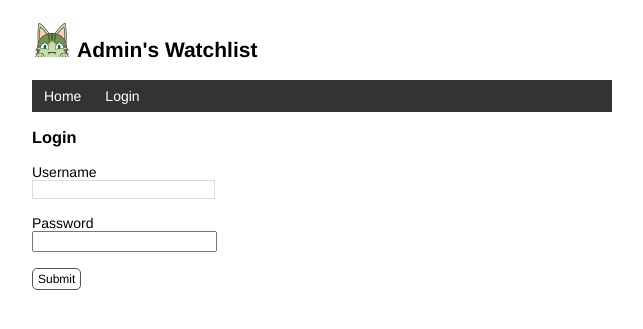
After one commit to happily655/watchlist, a Flask app: page /login in a window 1280 px wide. The commit adds this page. Shown: the top 329 px of the page, without its empty margins (318-961 px from the left). Run offline with Flask 2, Linux system fonts and the light colour scheme; data comes from the database, SQL or seed files in the repository; both versions use the stored data as it was after the commit.

Commit message:
user authentication

```diff
--- a/app.py
+++ b/app.py
@@ -2,10 +2,10 @@
 import os
 import sys
 import click
-from flask import Flask, render_template
+from flask import Flask, render_template, request, url_for, redirect, flash
 from flask_sqlalchemy import SQLAlchemy
-from flask import request, url_for, redirect, flash
-
+from flask_login import LoginManager, login_user, login_required, logout_user, current_user, UserMixin
+from werkzeug.security import generate_password_hash, check_password_hash
 
 # SQLite URI compatible
 WIN = sys.platform.startswith('win')
@@ -14,9 +14,24 @@ if WIN:
 else:
     prefix = 'sqlite:////'
 app = Flask(__name__)
+app.config['SECRET_KEY'] = 'dev'
 app.config['SQLALCHEMY_DATABASE_URI'] = prefix + os.path.join(app.root_path, 'data.db')
 app.config['SQLALCHEMY_TRACK_MODIFICATIONS'] = False
+
 db = SQLAlchemy(app)
+login_manager = LoginManager(app)
+
+
+@login_manager.user_loader
+def load_user(user_id):
+    user = User.query.get(int(user_id))
+    return user
+
+
+login_manager.login_view = 'login'
+# login_manager.login_message = 'Your custom message'
+
+
 @app.cli.command()
 @click.option('--drop', is_flag=True, help='Create after drop.')
 def initdb(drop):
@@ -25,6 +40,7 @@ def initdb(drop):
         db.drop_all()
     db.create_all()
     click.echo('Initialized database.')
+
 @app.cli.command()
 def forge():
     """Generate fake data."""
@@ -49,72 +65,156 @@ def forge():
         db.session.add(movie)
     db.session.commit()
     click.echo('Done.')
-class User(db.Model):
+
+
+
+@app.cli.command()
+@click.option('--username', prompt=True, help='The username used to login.')
+@click.option('--password', prompt=True, hide_input=True, confirmation_prompt=True, help='The password used to login.')
+def admin(username, password):
+    """Create user."""
+    db.create_all()
+
+    user = User.query.first()
+    if user is not None:
+        click.echo('Updating user...')
+        user.username = username
+        user.set_password(password)
+    else:
+        click.echo('Creating user...')
+        user = User(username=username, name='Admin')
+        user.set_password(password)
+        db.session.add(user)
+
+    db.session.commit()
+    click.echo('Done.')
+
+
+class User(db.Model, UserMixin):
     id = db.Column(db.Integer, primary_key=True)
     name = db.Column(db.String(20))
+    username = db.Column(db.String(20))
+    password_hash = db.Column(db.String(128))
+
+    def set_password(self, password):
+        self.password_hash = generate_password_hash(password)
+
+    def validate_password(self, password):
+        return check_password_hash(self.password_hash, password)
+
+
 class Movie(db.Model):
     id = db.Column(db.Integer, primary_key=True)
     title = db.Column(db.String(60))
     year = db.Column(db.String(4))
-
-
 @app.context_processor
 def inject_user():
     user = User.query.first()
     return dict(user=user)
-
-
+@app.errorhandler(400)
+def bad_request(e):
+    return render_template('400.html'), 400
 @app.errorhandler(404)
 def page_not_found(e):
     return render_template('404.html'), 404
-
-
+@app.errorhandler(500)
+def internal_server_error(e):
+    return render_template('500.html'), 500
 @app.route('/', methods=['GET', 'POST'])
 def index():
-    if request.method == 'POST':  # 判断是否是 POST 请求
-        # 获取表单数据
-        title = request.form.get('title')  # 传入表单对应输入字段的 name 值
-        year = request.form.get('year')
-        # 验证数据
-        if not title or not year or len(year) > 4 or len(title) > 60:
-            flash('Invalid input.')  # 显示错误提示
-            return redirect(url_for('index'))  # 重定向回主页
-        # 保存表单数据到数据库
-        movie = Movie(title=title, year=year)  # 创建记录
-        db.session.add(movie)  # 添加到数据库会话
-        db.session.commit()  # 提交数据库会话
-        flash('Item created.')  # 显示成功创建的提示
-        return redirect(url_for('index'))  # 重定向回主页
+    if request.method == 'POST':
+        if not current_user.is_authenticated:
+            return redirect(url_for('index'))
 
-    user = User.query.first()
-    movies = Movie.query.all()
-    return render_template('index.html', user=user, movies=movies)
-
-@app.route('/movie/edit/<int:movie_id>', methods=['GET', 'POST'])
-def edit(movie_id):
-    movie = Movie.query.get_or_404(movie_id)
-
-    if request.method == 'POST':  # 处理编辑表单的提交请求
         title = request.form['title']
         year = request.form['year']
 
         if not title or not year or len(year) > 4 or len(title) > 60:
             flash('Invalid input.')
-            return redirect(url_for('edit', movie_id=movie_id))  # 重定向回对应的编辑页面
-
-        movie.title = title  # 更新标题
-        movie.year = year  # 更新年份
-        db.session.commit()  # 提交数据库会话
-        flash('Item updated.')
-        return redirect(url_for('index'))  # 重定向回主页
-
-    return render_template('edit.html', movie=movie)  # 传入被编辑的电影记录
+            return redirect(url_for('index'))
+        movie = Movie(title=title, year=year)
+        db.session.add(movie)
+        db.session.commit()
+        flash('Item created.')
+        return redirect(url_for('index'))
+    movies = Movie.query.all()
+    return render_template('index.html', movies=movies)
 
 
-@app.route('/movie/delete/<int:movie_id>', methods=['POST'])  # 限定只接受 POST 请求
+@app.route('/movie/edit/<int:movie_id>', methods=['GET', 'POST'])
+@login_required
+def edit(movie_id):
+    movie = Movie.query.get_or_404(movie_id)
+
+    if request.method == 'POST':
+        title = request.form['title']
+        year = request.form['year']
+        if not title or not year or len(year) > 4 or len(title) > 60:
+            flash('Invalid input.')
+            return redirect(url_for('edit', movie_id=movie_id))
+        movie.title = title
+        movie.year = year
+        db.session.commit()
+        flash('Item updated.')
+        return redirect(url_for('index'))
+    return render_template('edit.html', movie=movie)
+
+
+@app.route('/movie/delete/<int:movie_id>', methods=['POST'])
+@login_required
 def delete(movie_id):
-    movie = Movie.query.get_or_404(movie_id)  # 获取电影记录
-    db.session.delete(movie)  # 删除对应的记录
-    db.session.commit()  # 提交数据库会话
+    movie = Movie.query.get_or_404(movie_id)
+    db.session.delete(movie)
+    db.session.commit()
     flash('Item deleted.')
-    return redirect(url_for('index'))  # 重定向回主页
+    return redirect(url_for('index'))
+
+
+@app.route('/settings', methods=['GET', 'POST'])
+@login_required
+def settings():
+    if request.method == 'POST':
+        name = request.form['name']
+
+        if not name or len(name) > 20:
+            flash('Invalid input.')
+            return redirect(url_for('settings'))
+
+        user = User.query.first()
+        user.name = name
+        db.session.commit()
+        flash('Settings updated.')
+        return redirect(url_for('index'))
+
+    return render_template('settings.html')
+
+
+@app.route('/login', methods=['GET', 'POST'])
+def login():
+    if request.method == 'POST':
+        username = request.form['username']
+        password = request.form['password']
+
+        if not username or not password:
+            flash('Invalid input.')
+            return redirect(url_for('login'))
+
+        user = User.query.first()
+
+        if username == user.username and user.validate_password(password):
+            login_user(user)
+            flash('Login success.')
+            return redirect(url_for('index'))
+
+        flash('Invalid username or password.')
+        return redirect(url_for('login'))
+
+    return render_template('login.html')
+
+
+@app.route('/logout')
+@login_required
+def logout():
+    logout_user()
+    flash('Goodbye.')
+    return redirect(url_for('index'))
--- a/templates/base.html
+++ b/templates/base.html
@@ -4,17 +4,15 @@
     {% block head %}
     <meta charset="utf-8">
     <meta name="viewport" content="width=device-width, initial-scale=1.0">
-
     <title>{{ user.name }}'s Watchlist</title>
     <link rel="icon" href="{{ url_for('static', filename='favicon.ico') }}">
     <link rel="stylesheet" href="{{ url_for('static', filename='style.css') }}" type="text/css">
     {% endblock %}
 </head>
 <body>
-    <!-- 插入到页面标题上方 -->
-{% for message in get_flashed_messages() %}
-<div class="alert">{{ message }}</div>
-{% endfor %}
+    {% for message in get_flashed_messages() %}
+        <div class="alert">{{ message }}</div>
+    {% endfor %}
     <h2>
         <img alt="Avatar" class="avatar" src="{{ url_for('static', filename='images/avatar.png') }}">
         {{ user.name }}'s Watchlist
@@ -22,11 +20,12 @@
     <nav>
         <ul>
             <li><a href="{{ url_for('index') }}">Home</a></li>
+            {% if current_user.is_authenticated %}
+            <li><a href="{{ url_for('settings') }}">Settings</a></li>
+            <li><a href="{{ url_for('logout') }}">Logout</a></li>
+            {% else %}
+            <li><a href="{{ url_for('login') }}">Login</a></li>
+            {% endif %}
         </ul>
     </nav>
     {% block content %}{% endblock %}
-    <footer>
-        <small>&copy; 2018 <a href="http://helloflask.com/tutorial">HelloFlask</a></small>
-	</footer>
-</body>
-</html>
--- /dev/null
+++ b/templates/login.html
@@ -0,0 +1,13 @@
+{% extends 'base.html' %}
+
+{% block content %}
+<h3>Login</h3>
+<form method="post">
+    Username<br>
+    <input type="text" name="username" required><br><br>
+    Password<br>
+    <!-- 密码输入框的 type 属性使用 password，会将输入值显示为圆点 -->
+    <input type="password" name="password" required><br><br>
+    <input class="btn" type="submit" name="submit" value="Submit">
+</form>
+{% endblock %}
```
Also changed, not shown: templates/index.html (+5 -3 lines), templates/settings.html (added, +9 -0 lines), data.db.
